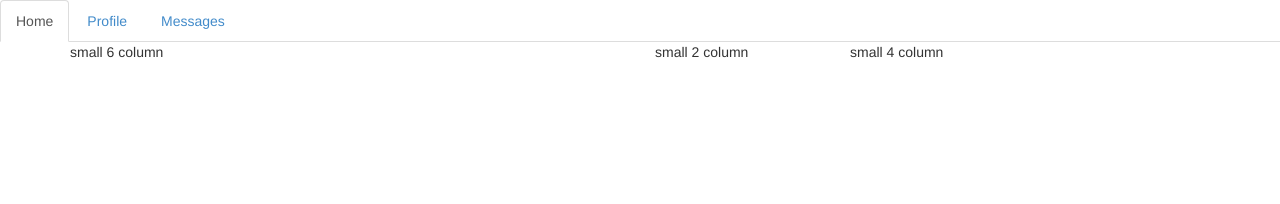
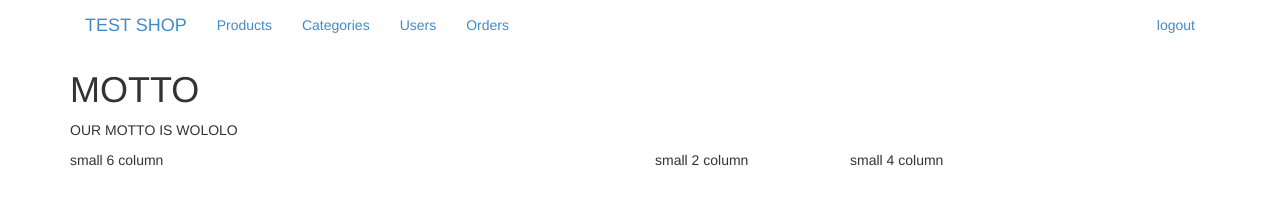
Before and after one commit to Aurdo/BootstrapTest, a plain HTML site: page index.html in a window 1280 px wide. Drawn offline with nearby package versions, Linux system fonts and the light colour scheme.

Commit message:
Top-menu

```diff
--- a/index.html
+++ b/index.html
@@ -10,11 +10,33 @@
     <title>Hello world app</title>
 </head>
 <body>
-<ul class="nav nav-tabs">
-    <li class="active"><a href="#">Home</a></li>
-    <li><a href="#">Profile</a></li>
-    <li><a href="#">Messages</a></li>
-</ul>
+<header class="top">
+    <div class="container">
+        <a class="navbar-brand pull-left" href="#">TEST SHOP</a>
+        <button class="navbar-toggle" data-toggle="collapse" data-target=".navbar-collapse"><span
+                class="glyphicon glyphicon-align-justify"></span></button>
+        <nav class="navbar-collapse collapse" role="navigation">
+            <ul class="navbar-nav nav">
+                <li><a href="#">Products</a></li>
+                <li><a href="#">Categories</a></li>
+                <li><a href="#">Users</a></li>
+                <li><a href="#">Orders</a></li>
+            </ul>
+            <ul class="navbar-nav nav navbar-right">
+                <li><a href="#">logout</a></li>
+            </ul>
+        </nav>
+    </div>
+</header>
+<div class="banner">
+    <div class="container">
+        <h1>MOTTO</h1>
+
+        <p>OUR MOTTO IS WOLOLO</p>
+    </div>
+</div>
+
+
 <div class="container">
     <div class="row">
         <div class="col-sm-6 col-xs-12">small 6 column</div>
```
